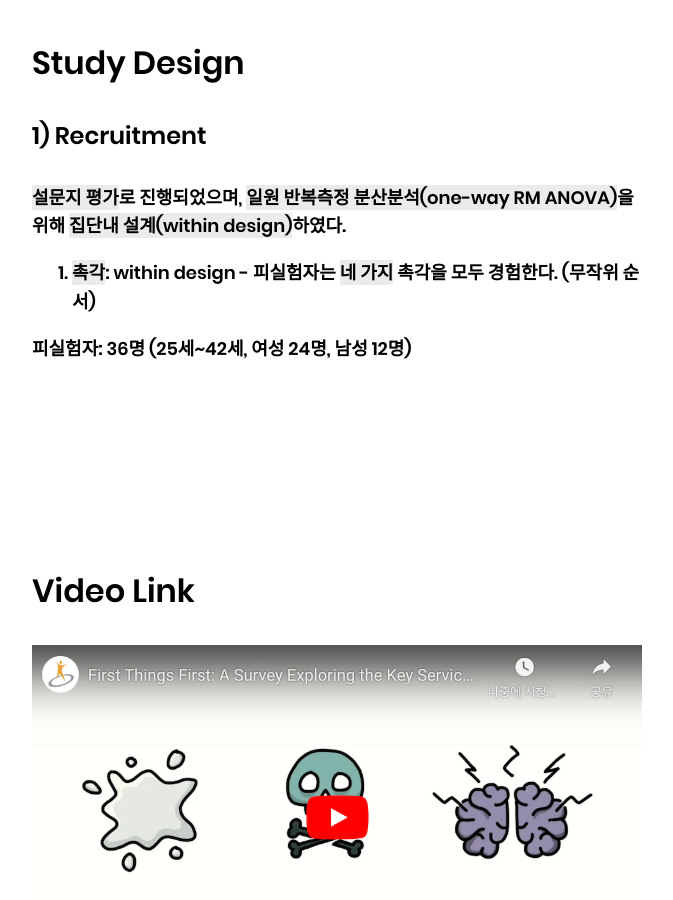
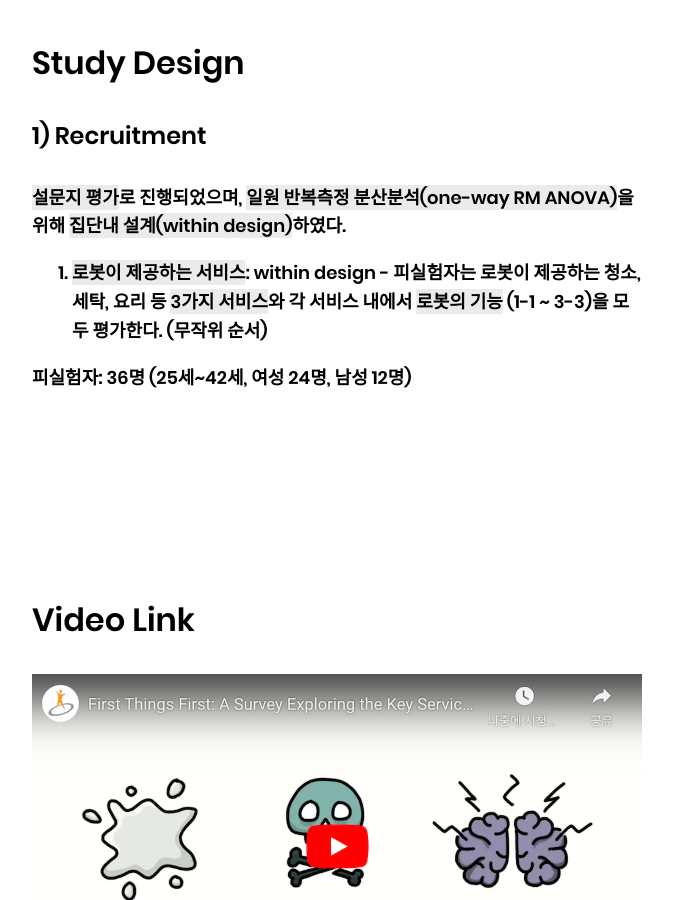
Before and after one commit to hanby-ixd/hanby-ixd.github.io, a Jekyll site: the page built from _posts/projects/2021-01-07-firstthingsfirst.md, in a window 1280 px wide and 900 px high, scrolled down 2880 px. Shown: the whole window, without its empty margins (303-976 px from the left). Built offline with Jekyll 4.4.1, drawn with Linux system fonts in a browser that asks for light colours; nearby versions of some CDN libraries; library files that are not in the unit come from our copies.

Commit message:
Update 2021-01-07-firstthingsfirst.md

```diff
--- a/_posts/projects/2021-01-07-firstthingsfirst.md
+++ b/_posts/projects/2021-01-07-firstthingsfirst.md
@@ -95,7 +95,7 @@ Bugmann과 Copleston의 연구에 따르면, 사람들이 로봇에게 맡기고
 <br>
 
 <span style="background-color:#EBEBEB">설문지 평가</span>로 진행되었으며, <span style="background-color:#EBEBEB">일원 반복측정 분산분석(one-way RM ANOVA)</span>을 위해 <span style="background-color:#EBEBEB"> 집단내 설계(within design)</span>하였다.
-01. <span style="background-color:#EBEBEB">촉각</span>: within design - 피실험자는 <span style="background-color:#EBEBEB">네 가지</span> 촉각을 모두 경험한다. (무작위 순서)
+01. <span style="background-color:#EBEBEB">로봇이 제공하는 서비스</span>: within design - 피실험자는 로봇이 제공하는 청소, 세탁, 요리 등 <span style="background-color:#EBEBEB">3가지 서비스</span>와 각 서비스 내에서 <span style="background-color:#EBEBEB">로봇의 기능</span> (1-1 ~ 3-3)을 모두 평가한다. (무작위 순서)
 
 피실험자: 36명 (25세~42세, 여성 24명, 남성 12명)
 <br><br>
```
